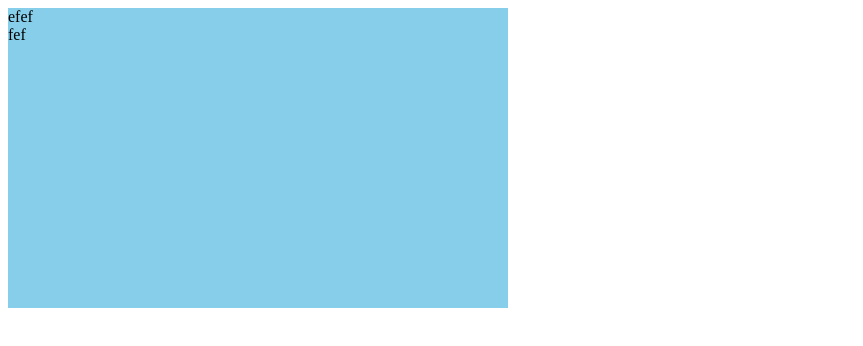
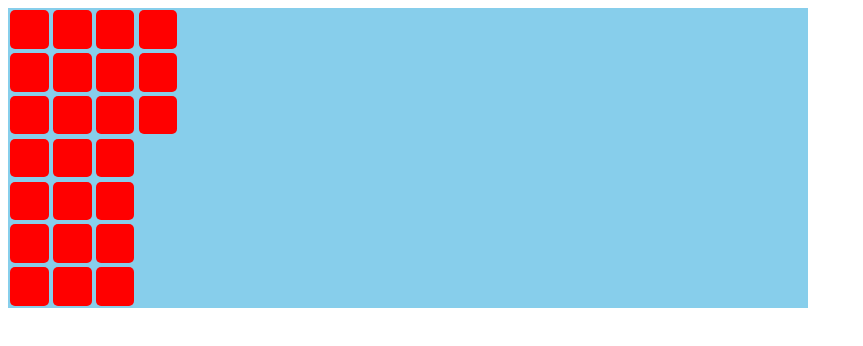
Before and after one commit to leobang17/git-lawn, a React (Create React App) app: page / in a window 1280 px wide. Shown: the top 346 px of the page, without its empty margins (0-863 px from the left). Built offline with nearby package versions, Linux system fonts and the light colour scheme.

Commit message:
feat: align grass boxes with flex wrap

```diff
--- a/src/@types/dataTypes.ts
+++ b/src/@types/dataTypes.ts
@@ -1,5 +1,5 @@
 // Component Property Type
 export interface GrassProps {
-  height: number;
+  span: number;
   color?: string;
 }
--- a/src/components/atoms/grass/index.tsx
+++ b/src/components/atoms/grass/index.tsx
@@ -3,15 +3,16 @@ import styled from "styled-components";
 import { GrassProps } from "../../../@types/dataTypes";
 
 const Box = styled.div<GrassProps>`
-  height: ${(props) => props.height};
-  width: ${(props) => props.height};
-  padding: ${(props) => props.height * 0.05};
+  height: ${(props) => props.span * 0.9}px;
+  width: ${(props) => props.span * 0.9}px;
+  margin: ${(props) => props.span * 0.05}px;
   background-color: ${(props) => props.color};
   border-radius: 5px;
 `;
 
-const Grass: React.FC<GrassProps> = ({ height, color }) => {
-  return <Box height={height} color={color} />;
+const Grass: React.FC<GrassProps> = ({ span, color }) => {
+  console.log(span, color);
+  return <Box span={span} color={color} />;
 };
 
 export default Grass;
--- a/src/components/molecules/lawn/index.tsx
+++ b/src/components/molecules/lawn/index.tsx
@@ -1,29 +1,47 @@
 import React, { useEffect, useState } from "react";
 import styled from "styled-components";
+import Grass from "../../atoms/grass";
 
-const Div = styled.div`
+const LawnBox = styled.div`
+  display: flex;
+  flex-direction: column;
+  flex-wrap: wrap;
+  align-content: flex-start;
   height: 300px;
-  width: 500px;
+  width: 800px;
   background-color: skyblue;
 `;
 
 const Lawn = () => {
-  const [curDate, setCurDate] = useState<number>(Date.now());
-  useEffect(() => {
-    console.log(curDate);
-    const datebuilder = new Date(curDate - 90);
-    const lastdate = new Date(curDate);
-    lastdate.setDate(lastdate.getDate() - 90);
-
-    console.log(datebuilder.toString());
-    console.log(lastdate);
-  }, []);
-
+  const grassSpan = 300 / 7;
+  console.log(grassSpan);
   return (
-    <Div>
-      <div>efef</div>
-      <div>fef</div>
-    </Div>
+    <LawnBox>
+      <Grass span={grassSpan} color="red" />
+      <Grass span={grassSpan} color="red" />
+      <Grass span={grassSpan} color="red" />
+      <Grass span={grassSpan} color="red" />
+      <Grass span={grassSpan} color="red" />
+      <Grass span={grassSpan} color="red" />
+      <Grass span={grassSpan} color="red" />
+      <Grass span={grassSpan} color="red" />
+      <Grass span={grassSpan} color="red" />
+      <Grass span={grassSpan} color="red" />
+      <Grass span={grassSpan} color="red" />
+      <Grass span={grassSpan} color="red" />
+      <Grass span={grassSpan} color="red" />
+      <Grass span={grassSpan} color="red" />
+      <Grass span={grassSpan} color="red" />
+      <Grass span={grassSpan} color="red" />
+      <Grass span={grassSpan} color="red" />
+      <Grass span={grassSpan} color="red" />
+      <Grass span={grassSpan} color="red" />
+      <Grass span={grassSpan} color="red" />
+      <Grass span={grassSpan} color="red" />
+      <Grass span={grassSpan} color="red" />
+      <Grass span={grassSpan} color="red" />
+      <Grass span={grassSpan} color="red" />
+    </LawnBox>
   );
 };
 
```
